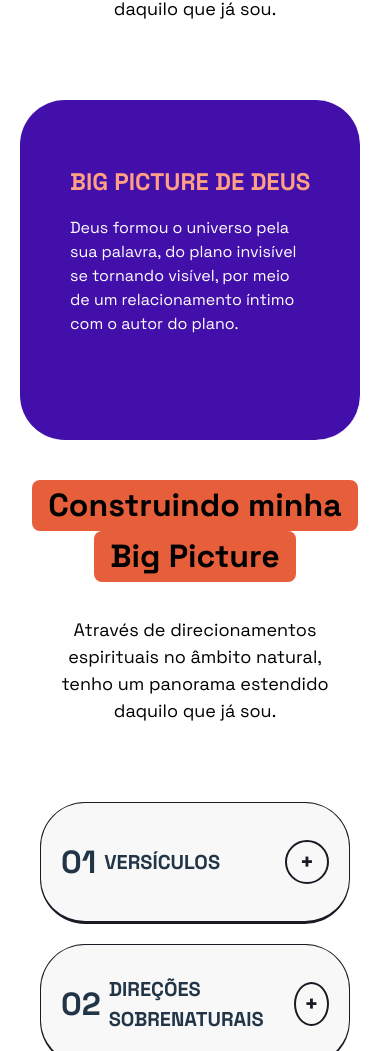
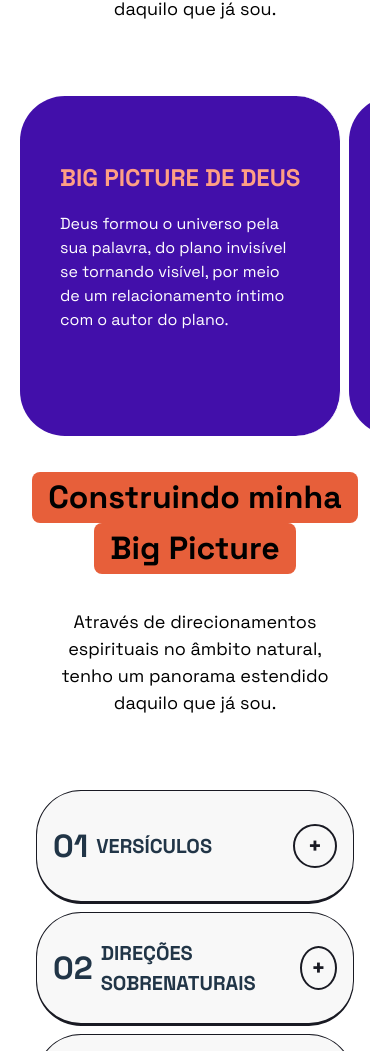
Before and after one commit to dunamis-movement/ads-big-picture, a React (Vite) app: page / in a window 390 px wide. Shown: the part 517-1568 px from the top of the page. Built offline with nearby package versions, Linux system fonts and the light colour scheme.

Commit message:
css com variaveis e modulares

```diff
--- a/src/App.css
+++ b/src/App.css
@@ -20,13 +20,13 @@
 .big-picture-title h1 {
   display: inline-block;
   border-radius: 8px;
-  background-color: #420faa;
+  background-color: var(--color-primary);
   color: #fff;
   padding: 2px 8px;
 }
 
 .orange-title h1 {
-  background-color: #e75f3a;
+  background-color: var(--color-secondary);
   color: black;
 }
 
@@ -86,11 +86,11 @@
   }
 
   .blue-title span {
-    background-color: #420faa;
+    background-color: var(--color-primary);
   }
 
   .orange-title span {
-    background-color: #e75f3a;
+    background-color: var(--color-secondary);
     color: black;
   }
 
--- a/src/components/accordion.css
+++ b/src/components/accordion.css
@@ -1,22 +1,22 @@
 .accordion-title {
   display: flex;
-  gap: 8px;
+  gap: var(--gap-small);
   align-items: center;
 }
 
 .accordion {
   display: flex;
   flex-direction: column;
-  gap: 30px;
+  gap: var(--gap-medium);
 }
 
 .accordion-item {
-  border-radius: 45px;
+  border-radius: var(--radius-large);
   overflow: hidden;
   transition: all 0.3s ease;
-  background-color: #f8f8f8;
-  padding: 40px 60px;
-  border: 1px solid #191a23;
+  background-color: var(--color-background-light);
+  padding: var(--padding-medium) var(--padding-large);
+  border: 1px solid var(--color-border);
   border-bottom-width: 3px;
 }
 
@@ -29,12 +29,12 @@
 }
 
 .accordion-header h3 {
-  font-size: 1.25rem;
+  font-size: var(--font-size-medium);
   margin: 0;
 }
 
 .accordion-header .icon {
-  font-size: 1.5rem;
+  font-size: var(--font-size-large);
   font-weight: bold;
   display: flex;
   justify-content: center;
@@ -42,25 +42,26 @@
   width: 2.5rem;
   height: 2.5rem;
   border-radius: 50%;
-  color: #191a23;
+  color: var(--color-background-dark);
   cursor: pointer;
-  border: 2px solid #191a23;
+  border: 2px solid var(--color-border);
 }
 
 .accordion-content {
   border-top: 1px solid #555;
   text-align: start;
-  padding: 16px;
-  font-size: 1rem;
-  color: #191a23;
+  padding: var(--padding-small);
+  font-size: var(--font-size-small);
+  color: var(--color-border);
 }
 
 @media (max-width: 820px) {
   .accordion {
-    gap: 20px;
-    padding: 20px;
+    gap: var(--gap-small);
+    padding: var(--padding-small);
   }
+
   .accordion-item {
-    padding: 20px;
+    padding: var(--padding-small);
   }
 }
--- a/src/components/big-picture-cards.css
+++ b/src/components/big-picture-cards.css
@@ -14,35 +14,34 @@
   flex-direction: row;
   justify-content: center;
   gap: 0;
-  background-color: #420faa;
-  padding: 40px 0px;
-  border-radius: 40px;
-  letter-spacing: -1spx; /* Reduz em 0.5px */
+  background-color: var(--color-primary);
+  padding: var(--padding-medium) 0;
+  border-radius: var(--radius-medium);
+  /* letter-spacing: -0.5px; */
 }
 
 .big-picture-card {
   flex: 1;
   position: relative;
-  border-right: 0.5px solid #ffffff;
-  background-color: #420faa;
-  color: #ffffff;
+  border-right: 0.5px solid var(--color-text-primary);
+  background-color: var(--color-primary);
+  color: var(--color-text-primary);
   text-align: start;
   width: 100%;
-  padding: 0px 64px;
+  padding: 0 var(--gap-large);
 }
 
 .big-picture-card h3 {
-  font-size: 1.5rem; /* Tamanho da fonte do título */
-  text-transform: uppercase; /* Deixa o texto em maiúsculas */
-  color: #ff9f84;
+  font-size: var(--font-size-large);
+  text-transform: uppercase;
+  color: var(--color-accent);
   display: block;
-  /* white-space: nowrap;   */
   overflow: visible;
-  text-overflow: clip; /* Mostra o texto completo, sem cortar */
+  text-overflow: clip;
 }
 
 .big-picture-card p {
-  font-size: 1.25rem;
+  font-size: var(--font-size-medium);
   line-height: 1.5;
 }
 
@@ -52,7 +51,7 @@
 
 @media (min-width: 820px) and (max-width: 1024px) {
   .big-picture-card {
-    padding: 0px 40px;
+    padding: 0 var(--padding-small);
   }
 }
 
@@ -62,28 +61,28 @@
   }
 
   .big-picture-cards {
-    gap: 32px;
-    background-color: #fff;
-    border-radius: 0px;
-    padding: 20px 0px;
+    gap: var(--gap-small);
+    background-color: var(--color-text-primary);
+    border-radius: 0;
+    padding: var(--padding-small) 0;
     justify-content: start;
   }
 
   .big-picture-card {
     flex: 1;
-    border-radius: 45px;
-    padding: 40px 50px;
+    border-radius: var(--radius-large);
+    padding: var(--padding-medium) var(--padding-medium);
   }
 
   .big-picture-card h3 {
-    font-size: 1.5rem;
+    font-size: var(--font-size-large);
     margin-bottom: 10px;
     text-transform: uppercase;
     white-space: nowrap;
   }
 
   .big-picture-card p {
-    font-size: 1rem;
+    font-size: var(--font-size-small);
     line-height: 1.5;
   }
 }
--- a/src/index.css
+++ b/src/index.css
@@ -13,6 +13,36 @@
   text-rendering: optimizeLegibility;
   -webkit-font-smoothing: antialiased;
   -moz-osx-font-smoothing: grayscale;
+
+  --color-primary: #420faa;
+  --color-secondary: #e75f3a;
+  --color-accent: #ff9f84;
+  --color-background-light: #f8f8f8;
+  --color-background-dark: #191a23;
+  --color-text-primary: #ffffff;
+  --color-text-secondary: #213547;
+  --color-border: #191a23;
+
+  --radius-small: 8px;
+  --radius-medium: 40px;
+  --radius-large: 45px;
+
+  --padding-small: 16px;
+  --padding-medium: 40px;
+  --padding-large: 60px;
+
+  --gap-small: 8px;
+  --gap-medium: 30px;
+  --gap-large: 64px;
+
+  --font-size-small: 1rem;
+  --font-size-medium: 1.25rem;
+  --font-size-large: 1.5rem;
+
+  --box-shadow: 0 2px 2px rgba(0, 0, 0, 0.2);
+
+  margin: 0 auto;
+  overflow-x: hidden;
 }
 
 a {
--- a/tsconfig.node.json
+++ b/tsconfig.node.json
@@ -6,14 +6,12 @@
     "module": "ESNext",
     "skipLibCheck": true,
 
-    /* Bundler mode */
     "moduleResolution": "bundler",
     "allowImportingTsExtensions": true,
     "isolatedModules": true,
     "moduleDetection": "force",
     "noEmit": true,
 
-    /* Linting */
     "strict": true,
     "noUnusedLocals": true,
     "noUnusedParameters": true,
```
